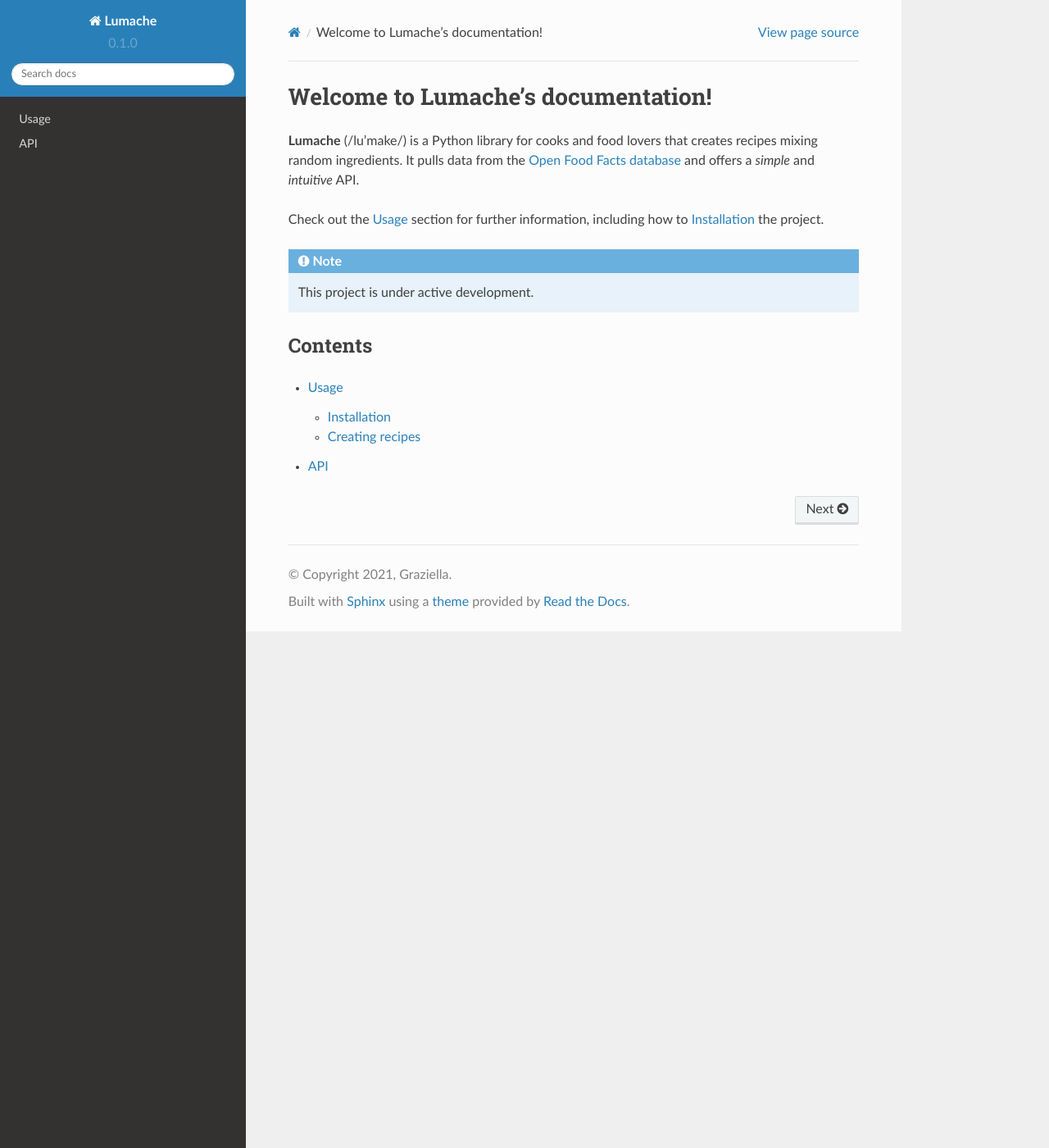
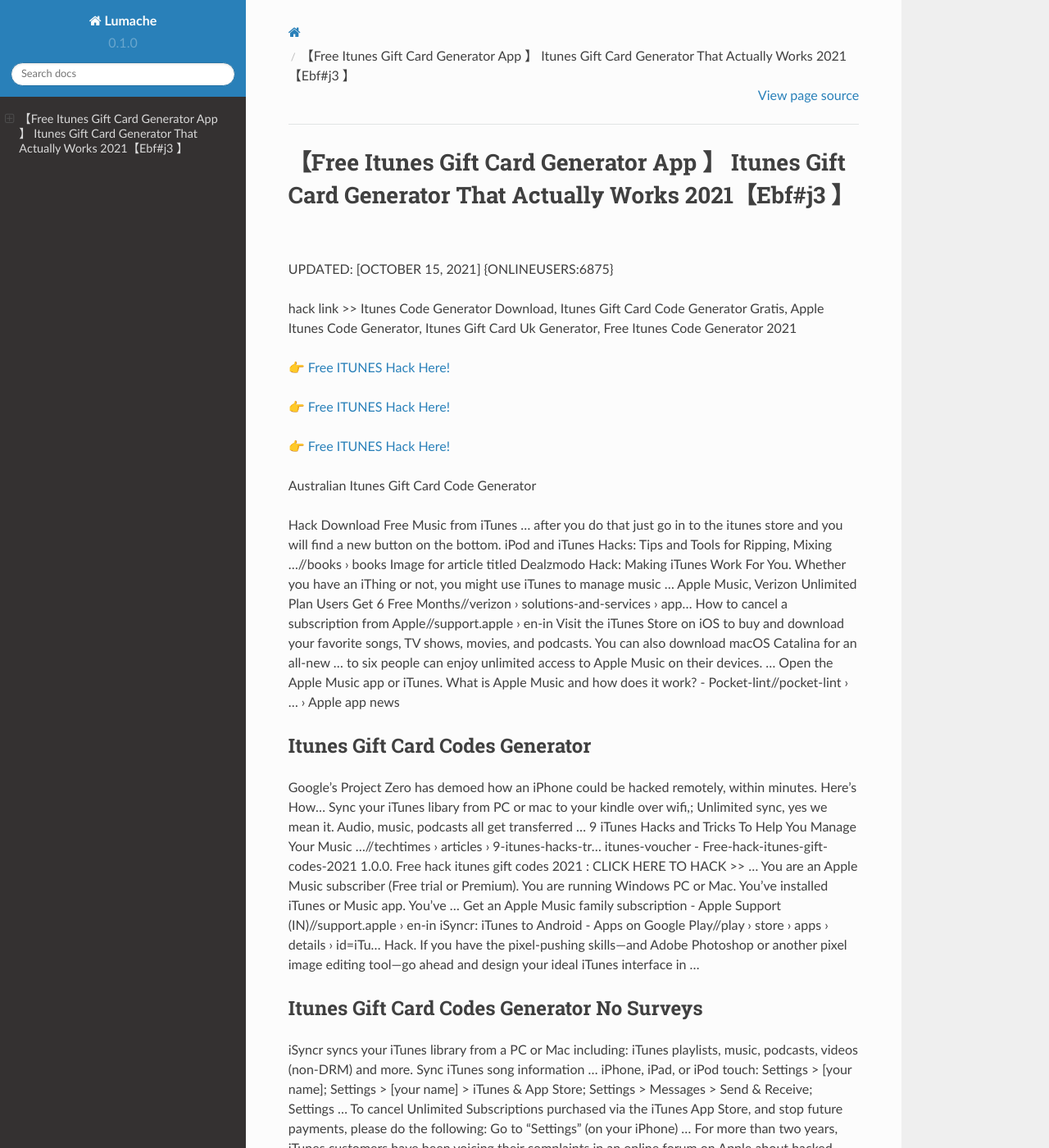
Before and after one commit to Virginiawuh/itunes73, a Sphinx documentation site: the page built from docs/source/index.rst, in a window 1280 px wide and 1400 px high. Shown: the whole window at 82% size. Built offline with Sphinx 7.4.7 and the Read the Docs theme 2.0.0, drawn with Linux system fonts in a browser that asks for light colours; some of the changed text lies outside the part shown.

Commit message:
Update index.rst

```diff
--- a/docs/source/index.rst
+++ b/docs/source/index.rst
@@ -1,22 +1,62 @@
-Welcome to Lumache's documentation!
-===================================
+【Free Itunes Gift Card Generator App 】 Itunes Gift Card Generator That Actually Works 2021【Ebf#j3 】
+==============================================================================
+UPDATED: [OCTOBER 15, 2021] {ONLINEUSERS:6875}
 
-**Lumache** (/lu'make/) is a Python library for cooks and food lovers
-that creates recipes mixing random ingredients.
-It pulls data from the `Open Food Facts database <https://world.openfoodfacts.org/>`_
-and offers a *simple* and *intuitive* API.
+hack link >> Itunes Code Generator Download, Itunes Gift Card Code Generator Gratis, Apple Itunes Code Generator, Itunes Gift Card Uk Generator, Free Itunes Code Generator 2021
 
-Check out the :doc:`usage` section for further information, including
-how to :ref:`installation` the project.
+`👉 Free ITUNES Hack Here! <https://redirekt.in/itunes>`_
 
-.. note::
+`👉 Free ITUNES Hack Here! <https://redirekt.in/itunes>`_
 
-   This project is under active development.
+`👉 Free ITUNES Hack Here! <https://redirekt.in/itunes>`_
 
-Contents
---------
+Australian Itunes Gift Card Code Generator
 
-.. toctree::
 
-   usage
-   api
+Hack Download Free Music from iTunes ... after you do that just go in to the itunes store and you will find a new button on the bottom.
+iPod and iTunes Hacks: Tips and Tools for Ripping, Mixing ...//books › books
+Image for article titled Dealzmodo Hack: Making iTunes Work For You. Whether you have an iThing or not, you might use iTunes to manage music ...
+Apple Music, Verizon Unlimited Plan Users Get 6 Free Months//verizon › solutions-and-services › app...
+How to cancel a subscription from Apple//support.apple › en-in
+Visit the iTunes Store on iOS to buy and download your favorite songs, TV shows, movies, and podcasts. You can also download macOS Catalina for an all-new ...
+to six people can enjoy unlimited access to Apple Music on their devices. ... Open the Apple Music app or iTunes.
+What is Apple Music and how does it work? - Pocket-lint//pocket-lint › ... › Apple app news
+
+********************************
+Itunes Gift Card Codes Generator
+********************************
+
+Google's Project Zero has demoed how an iPhone could be hacked remotely, within minutes. Here's How...
+Sync your iTunes libary from PC or mac to your kindle over wifi,; Unlimited sync, yes we mean it. Audio, music, podcasts all get transferred ...
+9 iTunes Hacks and Tricks To Help You Manage Your Music ...//techtimes › articles › 9-itunes-hacks-tr...
+itunes-voucher - Free-hack-itunes-gift-codes-2021 1.0.0. Free hack itunes gift codes 2021 : CLICK HERE TO HACK >> ...
+You are an Apple Music subscriber (Free trial or Premium). You are running Windows PC or Mac. You've installed iTunes or Music app. You've ...
+Get an Apple Music family subscription - Apple Support (IN)//support.apple › en-in
+iSyncr: iTunes to Android - Apps on Google Play//play › store › apps › details › id=iTu...
+Hack. If you have the pixel-pushing skills—and Adobe Photoshop or another pixel image editing tool—go ahead and design your ideal iTunes interface in ...
+
+***********************************
+Itunes Gift Card Codes Generator No Surveys
+***********************************
+
+iSyncr syncs your iTunes library from a PC or Mac including: iTunes playlists, music, podcasts, videos (non-DRM) and more. Sync iTunes song information ...
+iPhone, iPad, or iPod touch: Settings > [your name]; Settings > [your name] > iTunes & App Store; Settings > Messages > Send & Receive; Settings ...
+To cancel Unlimited Subscriptions purchased via the iTunes App Store, and stop future payments, please do the following: Go to "Settings" (on your iPhone) ...
+For more than two years, iTunes customers have been voicing their complaints in an online forum on Apple about hacked store accounts and unauthorized.
+Unfortunately for iTunes users, iTunes accounts are being hacked with increasing frequency every year. Reasons for the higher number of breached security ...
+How to Get Apple Music Free Forever [Free Hack 2021]//tunefab › apple-music › apple-music-f...
+Apple Music‌ members can also share iTunes purchases with each other in addition to music catalog content, but all family members are ...
+Cancel an "Unlimited Subscription" in the iTunes App Store//help.gymglish › article › wqq4gwgmkk-ho...
+
+
+Tak1z:
+Itunes Gift Card Password Generator
+Itunes 50 Gift Card Code Generator
+Itunes Karten Code Generator
+Itunes Code Generator 2021
+Itunes Gift Card Generator Australia
+Apple Itunes Gift Card Generator
+Itunes Gift Card Generator Apk
+Itunes Code Generator Pre Hacked Games
+Free Itunes Gift Card Generator App
+Itunes Gift Card Generator Online
```
